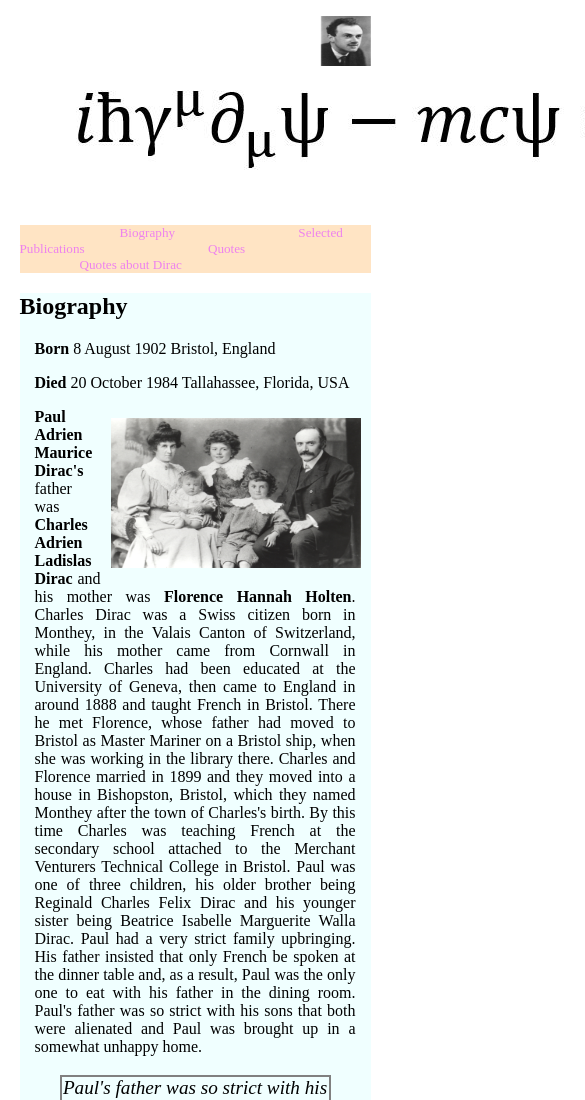
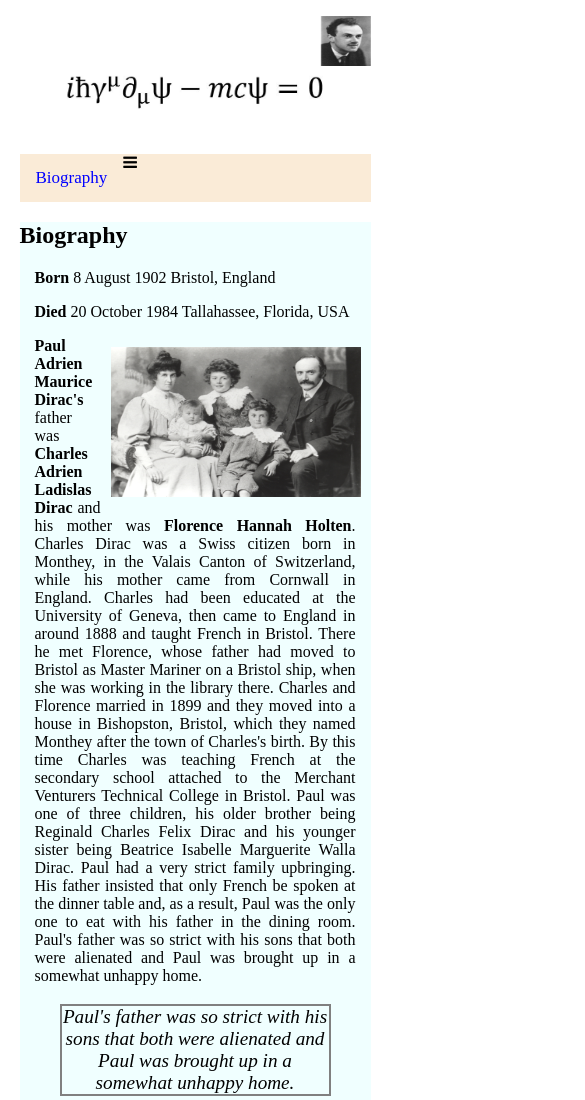
Before and after one commit to Tor91/TributDirac, a plain HTML site: page index.html in a window 390 px wide. Shown: the top 1100 px of the page, 585 px wide, since content can reach past the window. Drawn offline with Linux system fonts and the light colour scheme.

Commit message:
add responsivity

```diff
--- a/index.html
+++ b/index.html
@@ -12,8 +12,24 @@
         <link rel="stylesheet" type="text/css" href="style.css">
 		<meta name="viewport" content="width=device-width, initial-scale=1">
 
+		<!-- Load an icon library to show a hamburger menu (bars) on small screens -->
+		<link rel="stylesheet"
+		href="https://cdnjs.cloudflare.com/ajax/libs/font-awesome/4.7.0/css/font-awesome.min.css">
 
 
+		<!-- Toggle between adding and removing the "responsive" class to topnav
+			when the user clicks on the icon -->
+
+		<script>
+			function myFunction() {
+			  var x = document.getElementById("myTopnav");
+			  if (x.className === "topnav") {
+				x.className += " responsive";
+			  } else {
+				x.className = "topnav";
+			  }
+			}
+			</script>
 
 
 	</head>
@@ -30,18 +46,19 @@
 	<header>
 
 		<figure class="header">
-			<img src="formula.JPG" alt="Dirac equation" title="Dirac equation">
+			<img src="formula.JPG" alt="Dirac equation" title="Dirac equation" class="responsiveimg">
 		</figure>
 		<br>
 
 	<!--Navigation-->
-		<nav class="nav">
-			<ul>
-				<li> <a href="#Biography" >Biography</a></li>
-				<li>   <a href = "#Publications"> Selected Publications</a></li>
-				<li> <a href="#quotes"> Quotes</a></li>
-				<li><a href="#about">Quotes about Dirac</a></li>
-			</ul>
+		<nav class="topnav" id = "myTopnav">
+
+				<a class = "active" href="#Biography" >Biography</a>
+				<a href = "#Publications"> Selected Publications</a>
+				<a href="#quotes"> Quotes</a>
+				<a href="#about">Quotes about Dirac</a>
+				<a href="javascript:void(0);" class="icon" onclick="myFunction()"></a>
+				<i class="fa fa-bars"></i>
 		</nav>
 
 	</header>
--- a/style.css
+++ b/style.css
@@ -12,34 +12,54 @@ body {
 
 }
 
-.nav * {
-  display: inline;
-  font-size: 1.01em;
+.topnav {
+  background-color: #FAEBD7;
+  overflow: hidden;
   }
-  header li {
-  margin: 60px;
-  }
-  header li a {
+
+.topnav a {
+  float: left;
   color: blue;
+  text-align: center;
+  padding: 14px 16px;
   text-decoration: none;
-  }
+  font-size: 17px;
+}
+
+.topnav a:hover {
+  background-color: #effad767;
+  color: #8400ff;
+}
+
+.topnav .icon {
+  display: name;
+}
 
 
 
-@media screen and (max-width: 700px) {
 
-  header li a {
-    color: violet;
-    }
-
-    .nav  {
-        font-size: 0.8em;
-
-      }
-
-
+@media screen and (max-width: 600px) {
+  .topnav a:not(:first-child){display: none;}
+  .topnav a.icon {
+    float: right;
+    display: block;
+  }
 }
 
+@media screen and (max-width: 600px) {
+  .topnav.responsive {position: relative;}
+  .topnav.responsive a.icon{
+    position: relative;
+    right: 0;
+    top: 0;
+  }
+
+  .topnav.responsive a{
+    float: none;
+    display: block;
+    text-align: left;
+  }
+}
 
 
 .logo {
@@ -48,6 +68,11 @@ body {
 	top: 5px;
 	right: 0px;
   float: right;
+}
+
+.responsiveimg {
+  width: 100%;
+  height: auto;
 }
 
 #Biography {
```
